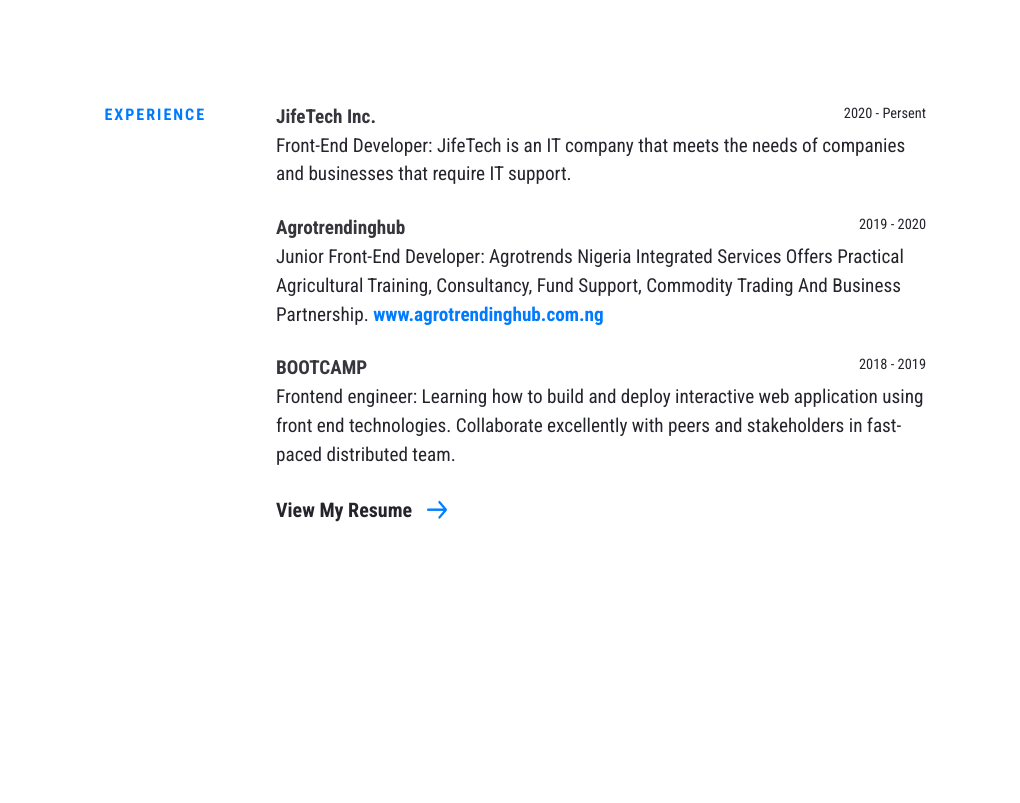
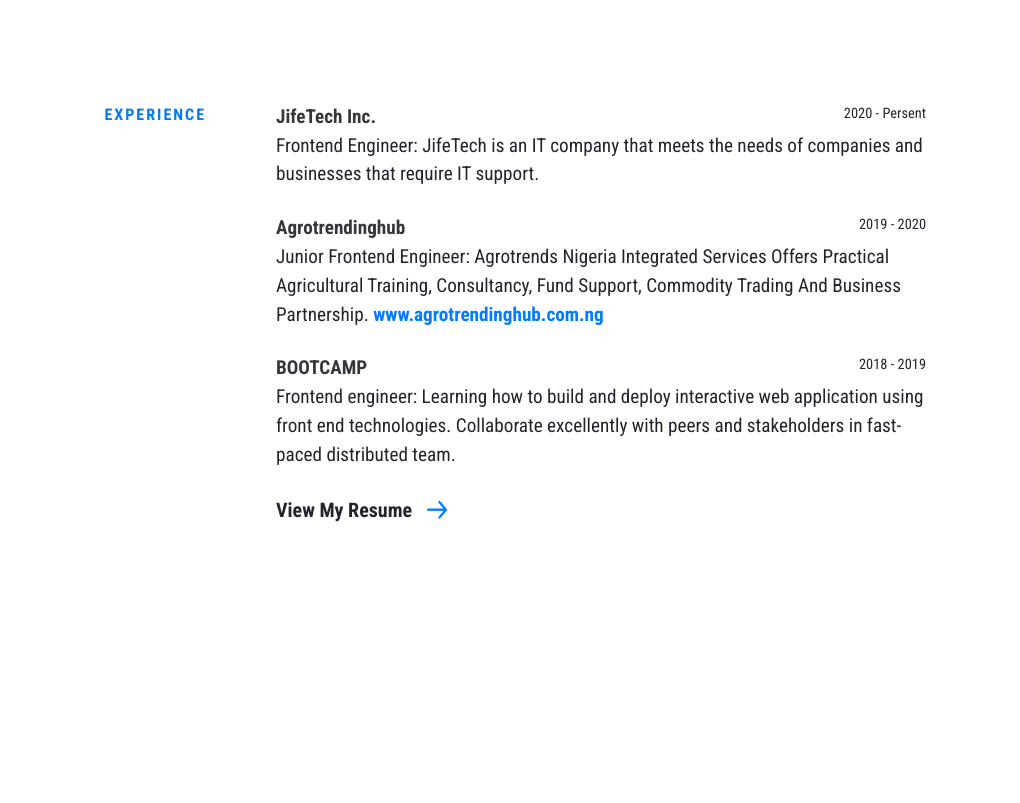
Before and after one commit to Davidohis/Dev-Portfoilo, a website: page index.html in a window 1280 px wide. Shown: the part 1760-2563 px from the top of the page, without its empty margins (174-1194 px from the left). Drawn offline with Linux system fonts and the light colour scheme.

Commit message:
Update index.html

```diff
--- a/index.html
+++ b/index.html
@@ -111,7 +111,7 @@
                                 <div class="job__time">2020 - Persent</div>
                             </div>
                             <div class="job__position">
-                             Front-End Developer: JifeTech is an IT company that meets the needs of companies and businesses that require IT support.
+                             Frontend Engineer: JifeTech is an IT company that meets the needs of companies and businesses that require IT support.
                             </div>
                         </div>
                         <div class="job">
@@ -122,7 +122,7 @@
                                 <div class="job__time">2019 - 2020</div>
                             </div>
                             <div class="job__position">
-                             Junior Front-End Developer: Agrotrends Nigeria Integrated Services Offers Practical Agricultural Training,
+                             Junior Frontend Engineer: Agrotrends Nigeria Integrated Services Offers Practical Agricultural Training,
                              Consultancy, Fund Support, Commodity Trading And Business Partnership.
                              <a style="color: #007bff;" href="https://www.agrotrendinghub.com.ng/" target="_blank">www.agrotrendinghub.com.ng</a>
                             </div>
```
